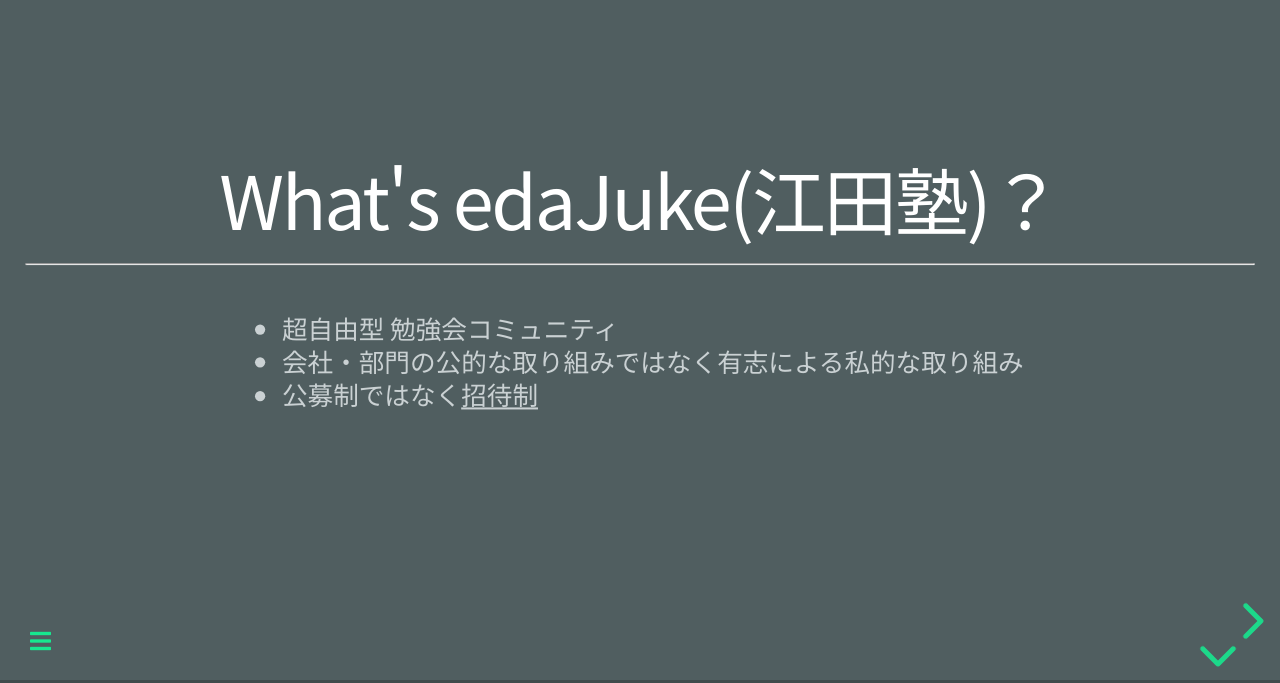
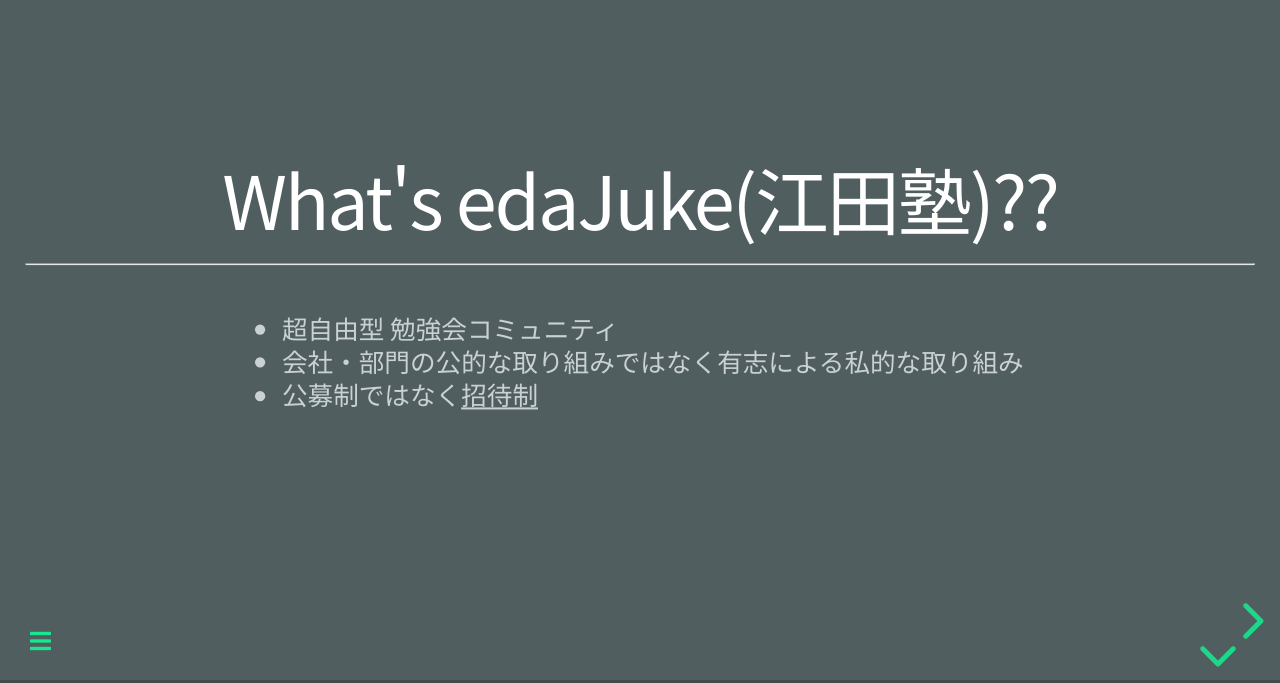
Before and after one commit to hirotaka7/Session_edaJuke, a plain HTML site: page index.html in a window 1280 px wide. Shown: the part 117-800 px from the top of the page. Drawn offline with Linux system fonts and the light colour scheme.

Commit message:
Small Change

```diff
--- a/index.html
+++ b/index.html
@@ -56,7 +56,7 @@
         <!-- What's edaJuke(江田塾)？ -->
         <section>
           <section>
-            <h1>What's edaJuke(江田塾)？</h1>
+            <h1>What's edaJuke(江田塾)??</h1>
             <hr />
             <br />
             <ul>
```
